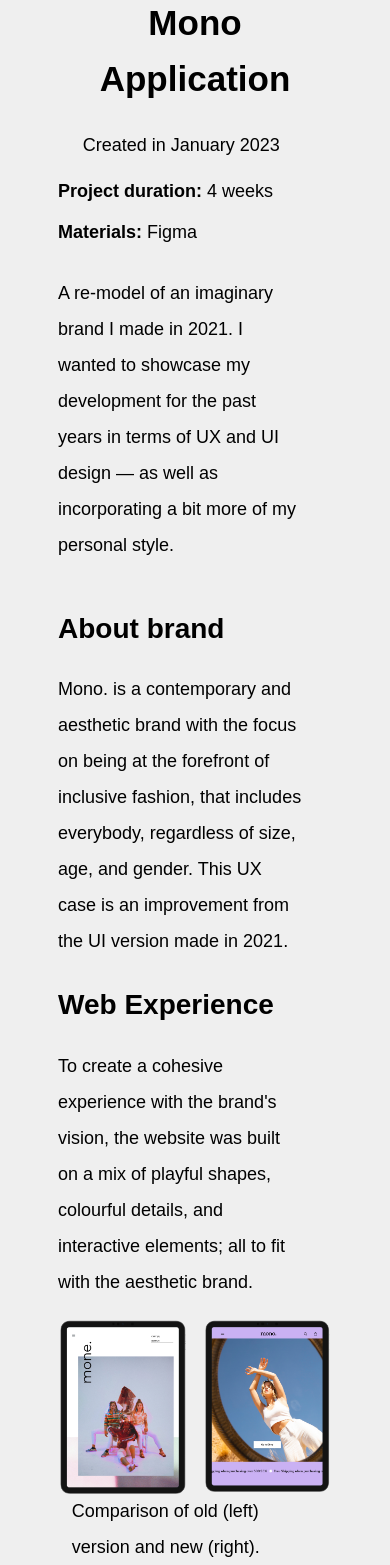
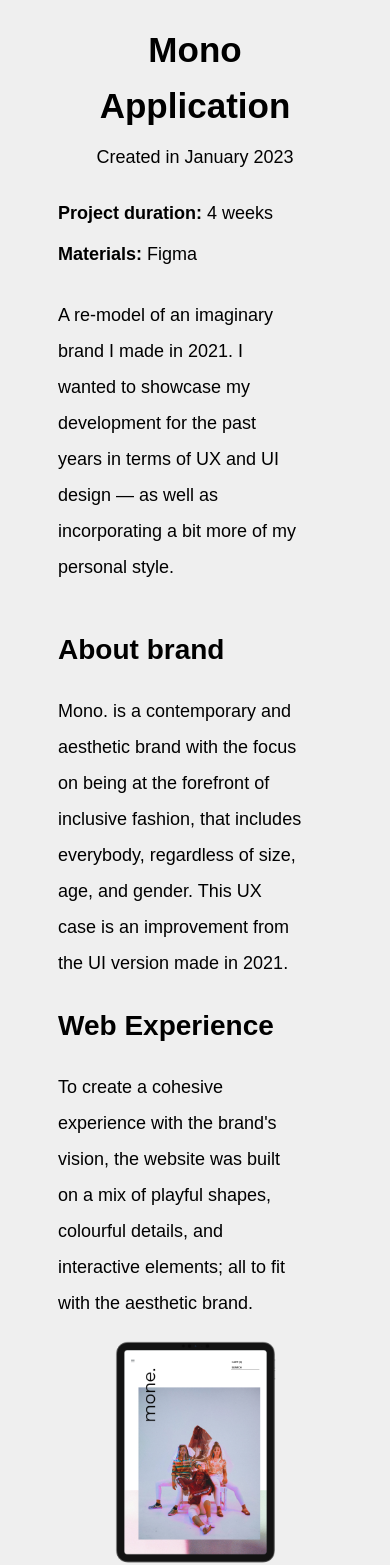
Before and after one commit to funkyplants/portfolio, a Vue app: page /mono in a window 390 px wide. Shown: the part 160-1725 px from the top of the page. Built offline with nearby package versions, Linux system fonts and the light colour scheme; a web font is replaced by a local one.

Commit message:
minor changes

```diff
--- a/src/App.vue
+++ b/src/App.vue
@@ -92,7 +92,7 @@ header {
 
 /* X button etc. */
 .hamburger {
-  position: fixed;
+  position: static;
   padding: 10px;
   z-index: 10000;
   display: flex;
@@ -158,7 +158,7 @@ nav.active {
   nav {
     padding: 50px 0;
     display: flex;
-    position: fixed;
+    position: static;
     align-items: center;
     justify-content: space-between;
     width: 100%;
@@ -189,7 +189,7 @@ nav.active {
 
   nav ul li a::before {
     content: "";
-    position: absolute;
+    position: static;
     top: 50%;
     left: 50%;
     transform: translate(-50%, -50%);
@@ -237,7 +237,7 @@ nav.active {
 
   nav ul li a::before {
     content: "";
-    position: absolute;
+    position: fixed;
     top: 50%;
     left: 50%;
     transform: translate(-50%, -50%);
--- a/src/views/MonoView.vue
+++ b/src/views/MonoView.vue
@@ -112,7 +112,10 @@
 <style scoped>
 h1 {
   text-align: center;
+  margin: 0 auto;
+  margin-bottom: 5px;
 }
+
 .content-box {
   padding: 0 30px;
 }
@@ -120,6 +123,11 @@ h1 {
   display: flex;
   flex-direction: row;
   justify-content: space-between;
+}
+
+.project-description {
+  margin: 0 auto;
+  margin-bottom: 20px;
 }
 
 .image-wrapper img {
@@ -142,14 +150,15 @@ h1 {
 .comparison-container {
   display: grid;
   grid-template-columns: repeat(2, 1fr);
+  justify-items: center;
+  align-items: center;
   gap: 1rem;
   margin-bottom: 30px;
 }
 
 .comparison-container img {
-  max-width: 80%;
-  height: 100%;
-  object-fit: cover;
+  max-width: 100%;
+  height: auto;
 }
 
 .desktop-long img {
@@ -172,6 +181,10 @@ h1 {
   justify-content: center;
   align-items: center;
   height: 1vh;
+}
+
+.caption {
+  font-size: 16px;
 }
 .figma-link {
   margin-top: 2rem;
@@ -210,13 +223,22 @@ h1 {
 .desktop-long {
   display: flex;
   justify-content: center;
-  margin-top: 3rem;
+  margin-top: 10px;
 }
 
+@media screen and (min-width: 320px) and (max-width: 500px) {
+  .comparison-container {
+    display: flex;
+    flex-direction: column;
+    justify-items: center;
+    align-items: center;
+    margin-bottom: 30px;
+  }
+}
 /* browser-specific CSS */
 @supports not (-webkit-touch-callout: none) {
   .comparison-container img {
-    max-width: 100%;
+    max-width: 60%;
     height: auto;
   }
 }
```
Also changed, not shown: 1 other file (tests, documents, lock files or other folders).
